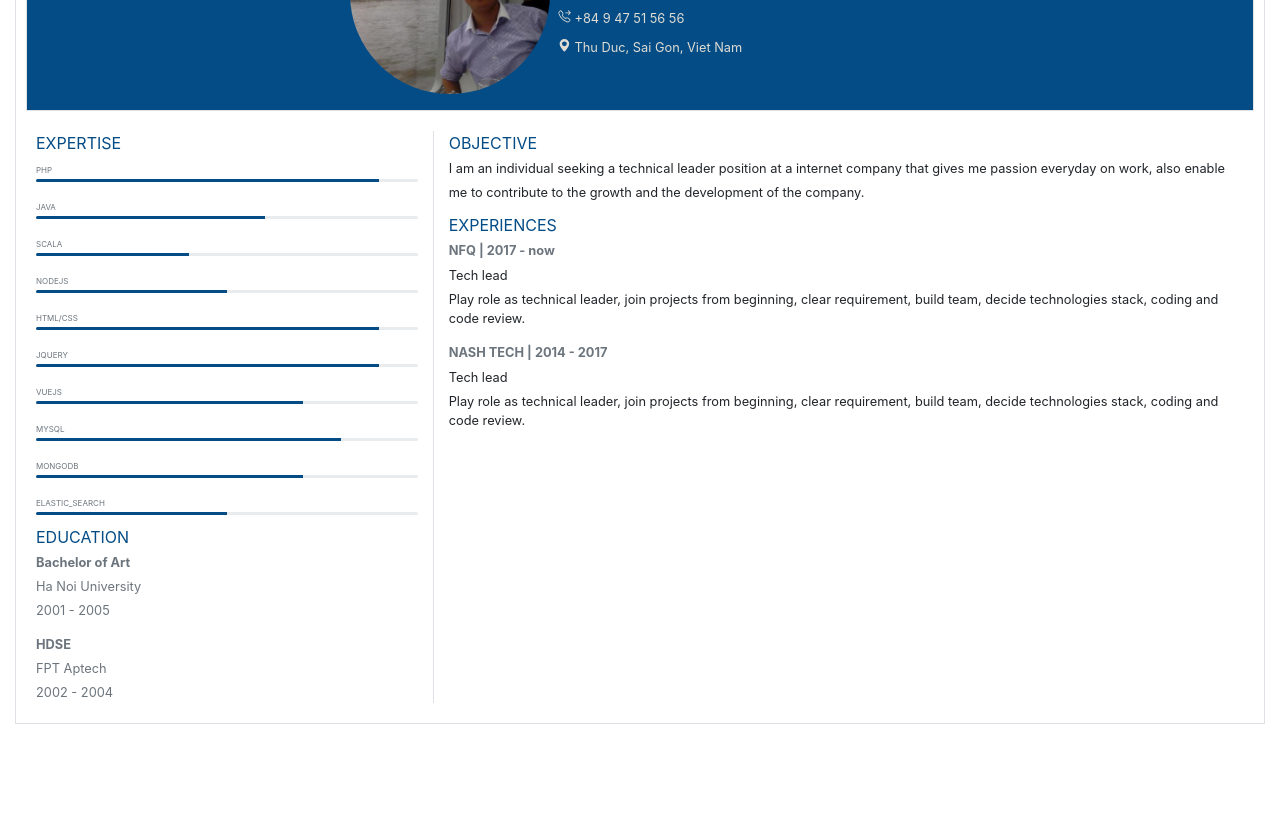
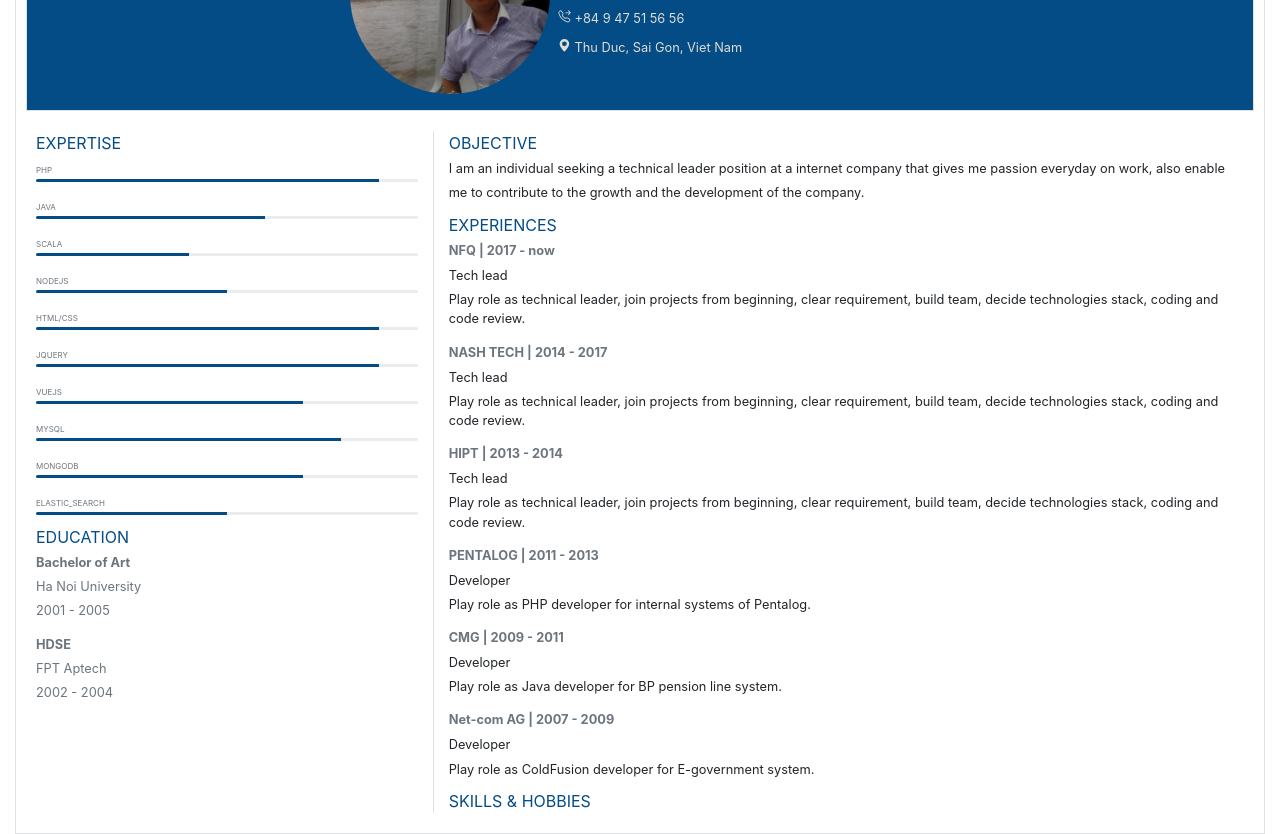
Before and after one commit to nguyencongquang/careerblog, a plain HTML site: page index.html in a window 1280 px wide. Shown: the part 232-1066 px from the top of the page. Before the commit the page ends 956 px from the top, so only its background shows below. Drawn offline with nearby package versions, Linux system fonts and the light colour scheme.

```diff
--- a/index.html
+++ b/index.html
@@ -337,6 +337,59 @@
                                 </div>
                             </div>
 
+                            <div style="padding-top: 10px">
+                                <span class="text-secondary font-weight-bold" style="font-size: 0.8rem">
+                                    HIPT | 2013 - 2014
+                                </span>
+                                <div style="padding-top: 5px;font-size: 0.8rem">
+                                    Tech lead
+                                </div>
+                                <div style="padding-top: 5px;font-size: 0.8rem">
+                                    Play role as technical leader, join projects from beginning, clear requirement, build team,
+                                    decide technologies stack, coding and code review.
+                                </div>
+                            </div>
+
+                            <div style="padding-top: 10px">
+                                <span class="text-secondary font-weight-bold" style="font-size: 0.8rem">
+                                    PENTALOG | 2011 - 2013
+                                </span>
+                                <div style="padding-top: 5px;font-size: 0.8rem">
+                                    Developer
+                                </div>
+                                <div style="padding-top: 5px;font-size: 0.8rem">
+                                    Play role as PHP developer for internal systems of Pentalog.
+                                </div>
+                            </div>
+
+                            <div style="padding-top: 10px">
+                                <span class="text-secondary font-weight-bold" style="font-size: 0.8rem">
+                                    CMG | 2009 - 2011
+                                </span>
+                                <div style="padding-top: 5px;font-size: 0.8rem">
+                                    Developer
+                                </div>
+                                <div style="padding-top: 5px;font-size: 0.8rem">
+                                    Play role as Java developer for BP pension line system.
+                                </div>
+                            </div>
+
+                            <div style="padding-top: 10px">
+                                <span class="text-secondary font-weight-bold" style="font-size: 0.8rem">
+                                    Net-com AG | 2007 - 2009
+                                </span>
+                                <div style="padding-top: 5px;font-size: 0.8rem">
+                                    Developer
+                                </div>
+                                <div style="padding-top: 5px;font-size: 0.8rem">
+                                    Play role as ColdFusion developer for E-government system.
+                                </div>
+                            </div>
+
+                            <div style="padding-top: 10px">
+                                <span style="color: #044c86">SKILLS & HOBBIES</span>
+                            </div>
+
                         </div>
                     </div>
                 </div>
```
